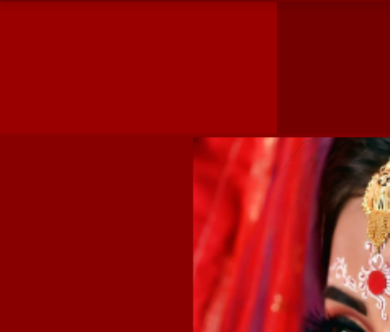
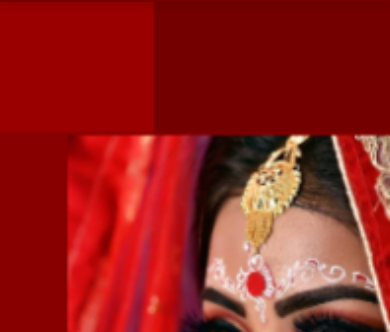
Before and after one commit to KoustavDev/bridal-parlour-koustav-ych, a plain HTML site: page index.html in a window 390 px wide. Shown: the part 57-389 px from the top of the page. Drawn offline with nearby package versions, Linux system fonts and the light colour scheme; a web font is replaced by a local one.

Commit message:
Add a more responsive hero image

```diff
--- a/style.css
+++ b/style.css
@@ -590,3 +590,8 @@ section {
         font-size: 4.3rem;
     }
 }
+@media (max-width: 600px) {
+    .home {
+        background-image: url(images/home-bg3-m.png);
+    }
+}
```
Also changed, not shown: images/home-bg3-m.png (added).
